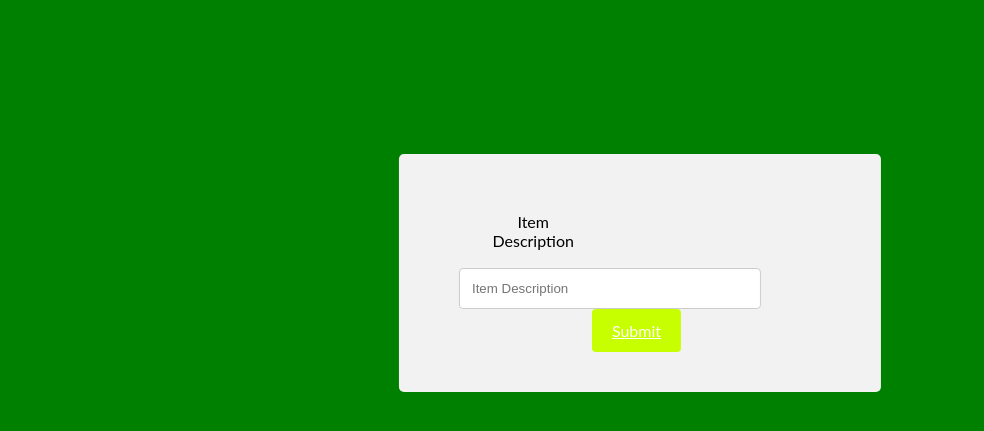
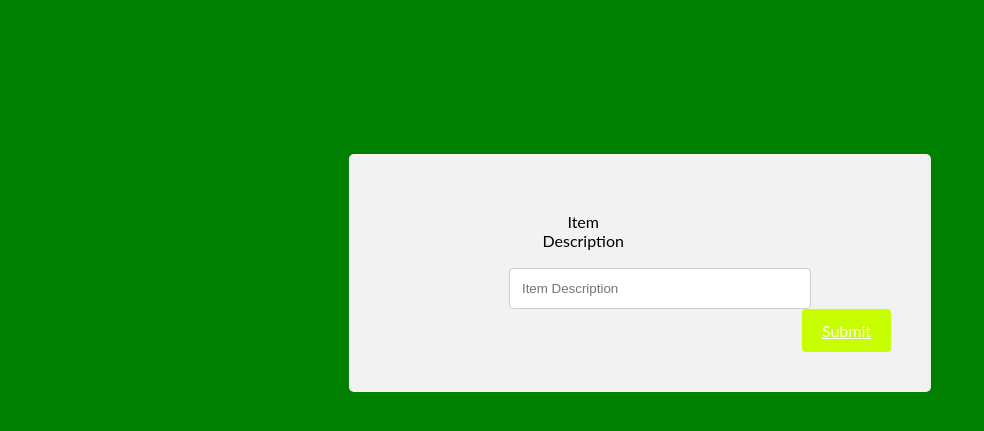
Before and after one commit to mukul-mishra/KhojPur_Website, a plain HTML site: page lost_screen.html in a window 1280 px wide. Shown: the part 127-558 px from the top of the page, without its empty margins (0-984 px from the left). Drawn offline with Linux system fonts and the light colour scheme.

Commit message:
add row class

```diff
--- a/lost_screen.html
+++ b/lost_screen.html
@@ -109,6 +109,9 @@
             margin-top: 6px;
             margin-left:20px;
         }
+        .row{
+        margin-left:100px;
+        }
 
         .signin {
             background-color: rgb(200, 255, 0);
@@ -118,7 +121,7 @@
             border-radius: 4px;
             cursor: pointer;
             float: right;
-            margin-right:160px;      }
+                 }
 
         .signin:hover {
             background-color: #45a049;
```
